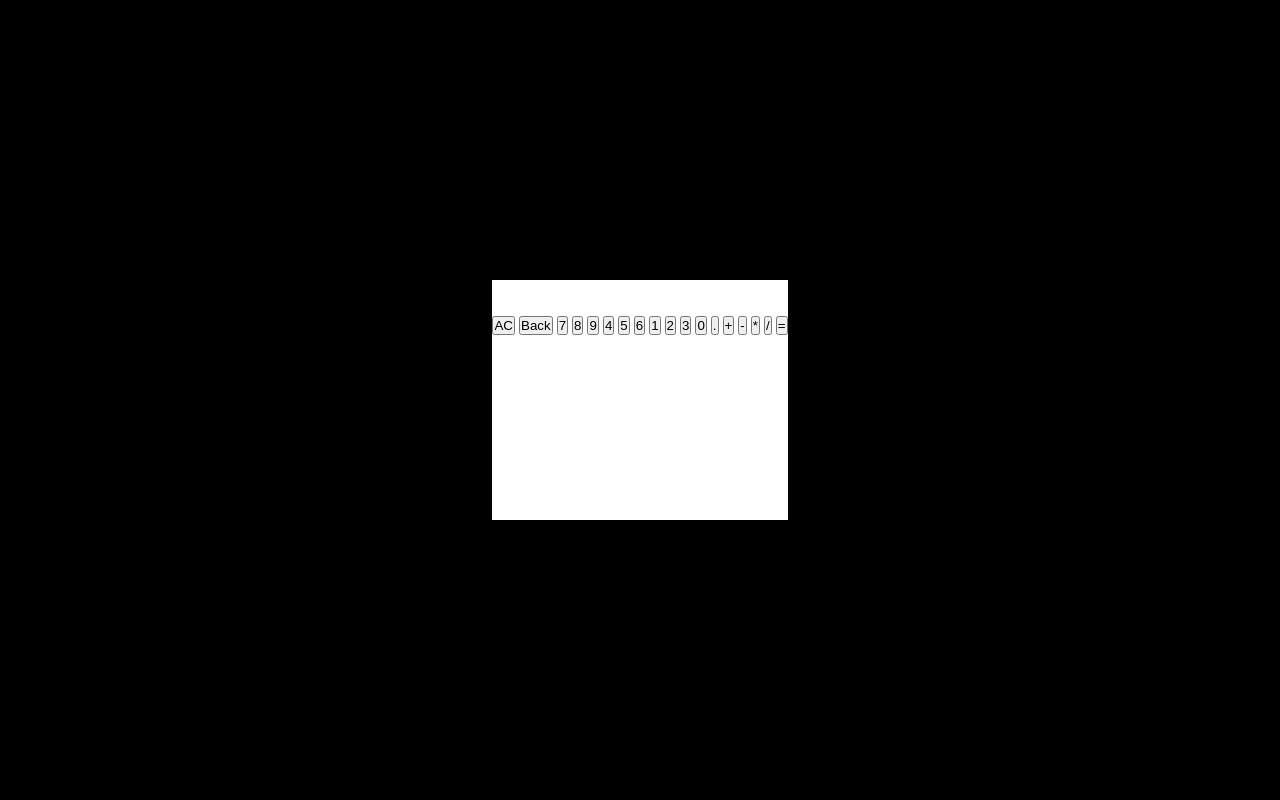
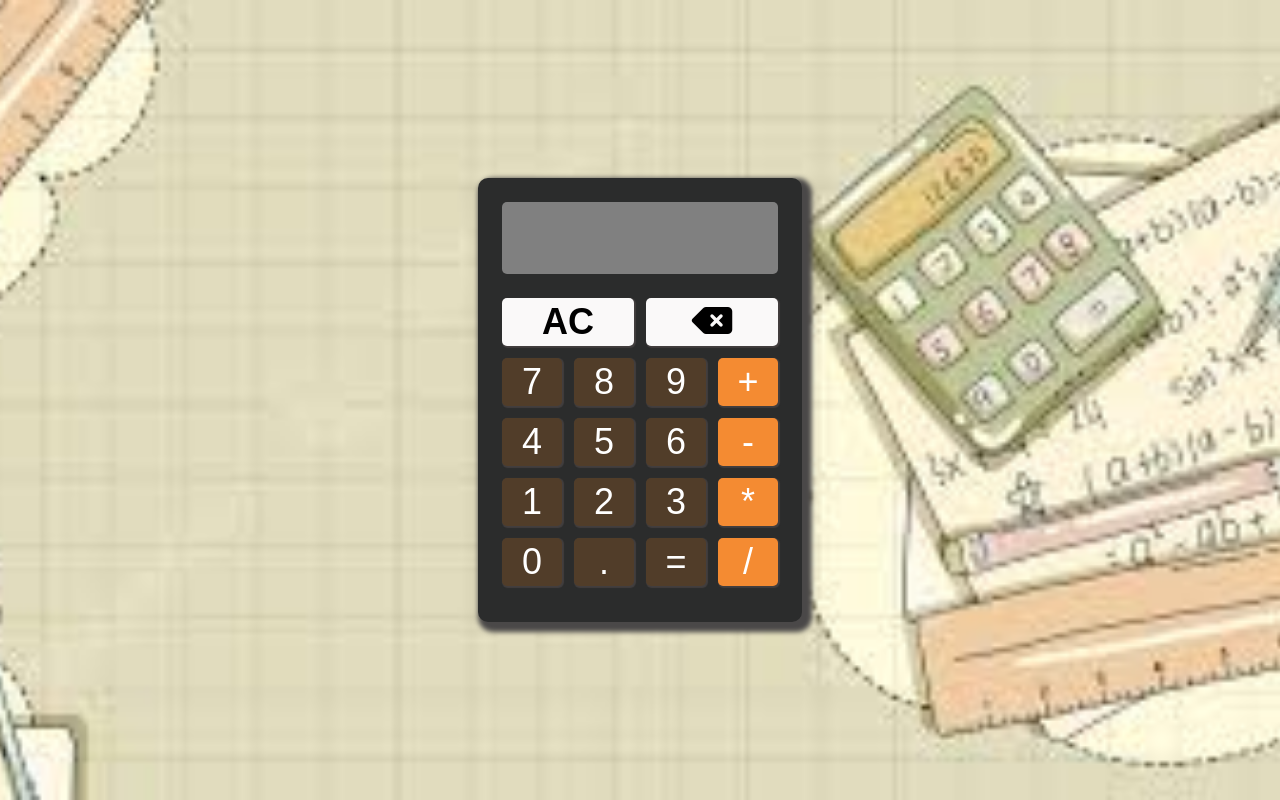
Before and after one commit to Dunwall/Calculator, a plain HTML site: page index.html in a window 1280 px wide. Drawn offline with Linux system fonts and the light colour scheme.

Commit message:
Added style and sound to the calculator

```diff
--- a/calc.css
+++ b/calc.css
@@ -1,6 +1,50 @@
 *{
     margin: 0;
     padding: 0;
+    font-size: 1.5rem;
+    color: white;
+}
+
+:root{
+    --dark-orange: #513d29;
+    --dark-orange-hover:#6d5237;
+    --bright-orange: #F48B32;
+    --brighter-orange: #e97612;
+    --brightest-orange: #ff7903;
+    --seasalt: #FAF9F9;
+    --seasaltHover: #ffffff;
+    --coolGray: #2b2c2c;
+}
+
+.seasalt{
+    background-color: var(--seasalt);
+    color: rgb(0, 0, 0);
+    font-weight: 700;
+}
+
+.seasalt:hover{
+    color: var(--bright-orange);
+    background-color: var(--seasalt);
+}
+
+.delete>i{
+    color: black;
+    transition: 0.5s;
+}
+
+.delete:hover{
+    color: var(--bright-orange);
+}
+
+.coolGray{
+    background-color: var(--coolGray);
+}
+
+.bright-orange{
+    background-color: var(--bright-orange);
+}
+.bright-orange:hover{
+    background-color: var(--brighter-orange);
 }
 
 html,body{
@@ -8,19 +52,75 @@ html,body{
     flex-direction: column;
     justify-content: center;
     align-items: center;
-    background-color: black;
     height: 100vh;
+    background-image: url(./images/bg.jpg);
+    background-repeat: no-repeat;
+    background-position: center;
+    background-size: cover;
+}
+
+.firstRow,
+.secondRow,
+.thirdRow,
+.fourthRow,
+.topRow{
+    display: flex;
+    gap: 0.5rem;
+    margin-bottom: 0.5rem;
+}
+
+.inner-wrapper{
+    max-width: 20rem;
+}
+
+.clear, .delete{
+    width: 48.5%;
 }
 
 button{
     cursor: pointer;
+    border-radius: 5px;
+    width: 2rem;
+    height: 2rem;
+    flex: 1;
+    background-color: var(--dark-orange);
+    border: none;
+    transition: 0.2s;
+    box-shadow: 1px 1px 1px 1px rgb(66, 62, 62);
+}
+
+button:hover{
+    background-color: var(--dark-orange-hover);
 }
 
 .calculator{
-    background-color: white;
-    height: 30vh;
+    height: auto;
+    padding: 1rem;
+    max-width: 15rem;
+    width: 100%;
+    border-radius: 10px;
+    box-shadow: 5px 5px 5px 5px rgb(74, 72, 72);
 }
 
 #display{
-    height: 15%;
+    display: block;
+    min-height: 2rem;
+    max-height: 2rem;
+    overflow-y: auto;
+
+    padding: 0.5rem;
+    background-color: grey;
+    color: white;
+    font-family: 'VT323', monospace;
+    font-size: 2rem;
+    border-radius: 5px;
+
+    text-align: right;
+    word-break: break-word;
 }
+
+.keys{
+    margin-top: 1rem;
+    width: 100%;
+    font-family: 'Roboto',sans-serif;
+}
--- a/calc.js
+++ b/calc.js
@@ -6,6 +6,7 @@ let firstInput = "";
 let op = "";
 btns.forEach((btn)=>{
     btn.addEventListener('click',(e)=>{
+        playSound(e);
         const type = e.target.dataset.type;
         const value = e.target.dataset.value;
         if(type === 'allClear'){
@@ -45,6 +46,16 @@ btns.forEach((btn)=>{
     })
 })
 
+function playSound(e){
+    const type = e.target.dataset.type;
+    const audio = document.querySelector(`audio[data-type="${type}"`);
+    // const key = document.querySelector(`button[data-type="${e.type}"]`);
+    if(!audio)return;
+
+    audio.currentTime = 0;
+    audio.play();
+}
+
 function del(){
     if(op === ""){
         firstInput = firstInput.slice(0,-1);
@@ -80,7 +91,12 @@ function multiply(a,b){
 }
 
 function divide(a,b){
-    return a/b;
+    if(b!=0){
+        return a/b;
+    }
+    else{
+        return "Nice try ya basterd";
+    }
 }
 
 function operate(op,a,b){
--- a/index.html
+++ b/index.html
@@ -6,22 +6,36 @@
     <title>Calculator</title>
     <link rel="stylesheet" href="calc.css">
     <script src="calc.js" defer></script>
+    <link rel="preconnect" href="https://fonts.googleapis.com">
+    <link rel="preconnect" href="https://fonts.gstatic.com" crossorigin>
+    <link href="https://fonts.googleapis.com/css2?family=Inter:ital,opsz,wght@0,14..32,100..900;1,14..32,100..900&family=Montserrat:ital,wght@0,100..900;1,100..900&family=Old+Standard+TT:ital,wght@0,400;0,700;1,400&family=Onest:wght@100..900&family=Open+Sans:ital,wght@0,300..800;1,300..800&family=Play:wght@400;700&family=VT323&display=swap" rel="stylesheet">
+
+    <link rel="preconnect" href="https://fonts.googleapis.com">
+    <link rel="preconnect" href="https://fonts.gstatic.com" crossorigin>
+    <link href="https://fonts.googleapis.com/css2?family=Inter:ital,opsz,wght@0,14..32,100..900;1,14..32,100..900&family=Montserrat:ital,wght@0,100..900;1,100..900&family=Old+Standard+TT:ital,wght@0,400;0,700;1,400&family=Onest:wght@100..900&family=Open+Sans:ital,wght@0,300..800;1,300..800&family=Play:wght@400;700&family=VT323&display=swap" rel="stylesheet">
+
+    <link rel="stylesheet" href="https://cdnjs.cloudflare.com/ajax/libs/font-awesome/6.5.0/css/all.min.css"/>
+
 </head>
 <body>
-    <div class="calculator">
+    <div class="calculator coolGray">
+        <div class="inner-wrapper">
         <div id="display"></div>
         <div class="keys">
             <!-- CLEAR DISPLAY BUTTON -->
-            <button class="clear" data-type="allClear" data-value="clear">
+            <div class="topRow">
+                <button class="clear seasalt" data-type="allClear" data-value="clear">
                     AC
                 </button>
 
                 <!-- DELETE LAST INPUT BUTTON -->
-            <button class="delete" data-type="del" data-value="del">
-                Back
+                <button class="delete seasalt" data-type="del" data-value="del">
+                    <i class="fa-solid fa-delete-left"></i>
                 </button>
-
+            </div>
             <!-- NUMBER KEYS -->
+            <div class="mainRow">
+                <div class="firstRow">
                 <button class="key" data-type="number" data-value="7">
                     7
                 </button>
@@ -34,6 +48,13 @@
                     9
                 </button>
 
+                <button class="key bright-orange" data-type="operator" data-value="+">
+                    +
+                </button>
+
+                </div>
+
+                <div class="secondRow">
                 <button class="key" data-type="number" data-value="4">
                     4
                 </button>
@@ -46,6 +67,12 @@
                     6
                 </button>
 
+                <button class="key bright-orange" data-type="operator" data-value="-">
+                    -
+                </button>
+                </div>
+
+                <div class="thirdRow">
                     <button class="key" data-type="number" data-value="1">
                         1
                     </button>
@@ -58,6 +85,12 @@
                         3
                     </button>
 
+                    <button class="key bright-orange" data-type="operator" data-value="*">
+                        *
+                    </button>
+                </div>
+
+                <div class="fourthRow">
                     <button class="key" data-type="number" data-value="0">
                         0
                     </button>
@@ -66,28 +99,21 @@
                         .
                     </button>
 
-            <!-- OPERATOR BUTTONS -->
-            <button class="key" data-type="operator" data-value="+">
-                +
-            </button>
-
-            <button class="key" data-type="operator" data-value="-">
-                -
-            </button>
-
-            <button class="key" data-type="operator" data-value="*">
-                *
-            </button>
-
-            <button class="key" data-type="operator" data-value="/">
-                /
-            </button>
-
                     <button class="equals" data-type="operator" data-value="=">
                         =
                     </button>
+
+                    <button class="key bright-orange" data-type="operator" data-value="/">
+                        /
+                    </button>
                 </div>
             </div>
-
+        </div>
+    </div>
+    </div>
+    <audio data-type="number" src="./sound/button.wav"></audio>
+    <audio data-type="operator" src="./sound/button.wav"></audio>
+    <audio data-type="allClear" src="./sound/button.wav"></audio>
+    <audio data-type="del" src="./sound/button.wav"></audio>
 </body>
 </html>
```
Also changed, not shown: images/bg.jpg (added), 1 other file. Lines whose indentation alone changed are shown as unchanged.
